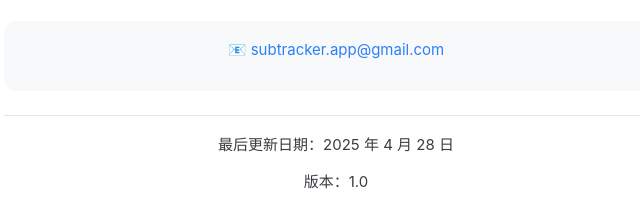
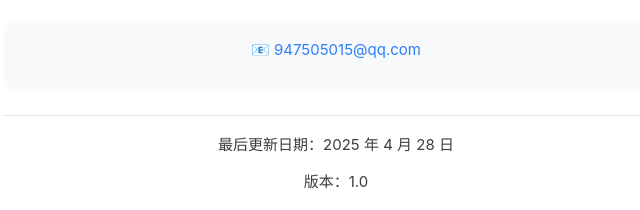
Before and after one commit to hanhang-han/subtracker-privacy-policy, a plain HTML site: page index.html in a window 1280 px wide. Shown: the part 2257-2467 px from the top of the page, 304-944 px from the left. Drawn offline with Linux system fonts and the light colour scheme.

Commit message:
update contact email

```diff
--- a/index.html
+++ b/index.html
@@ -162,7 +162,7 @@
         <h2>十一、开发者联系</h2>
         <p>如您对本隐私政策有任何疑问，请通过以下方式联系我们：</p>
         <div class="contact">
-            <p>📧 <a href="mailto:subtracker.app@gmail.com">subtracker.app@gmail.com</a></p>
+            <p>📧 <a href="mailto:947505015@qq.com">947505015@qq.com</a></p>
         </div>
 
         <div class="footer">
```
